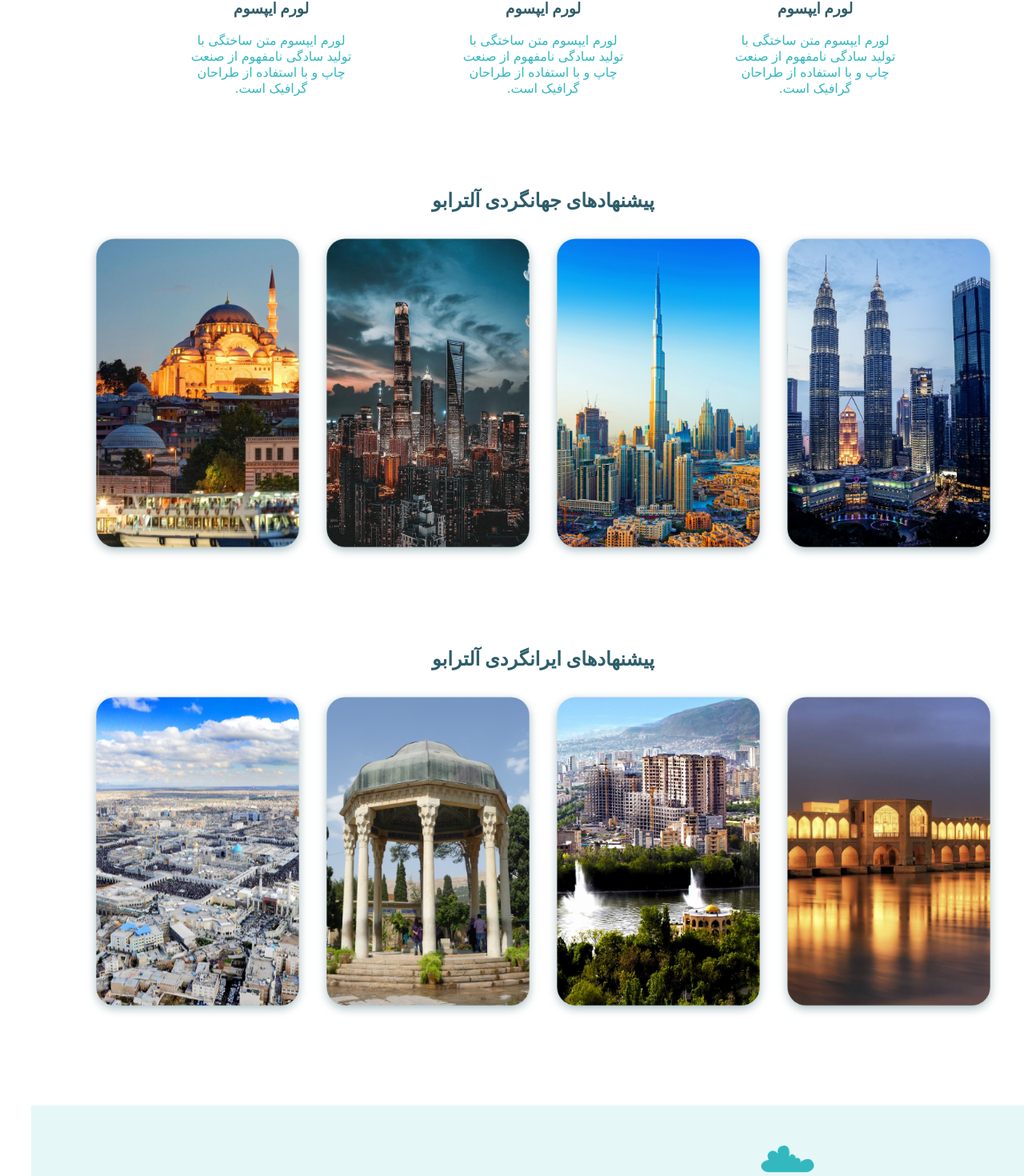
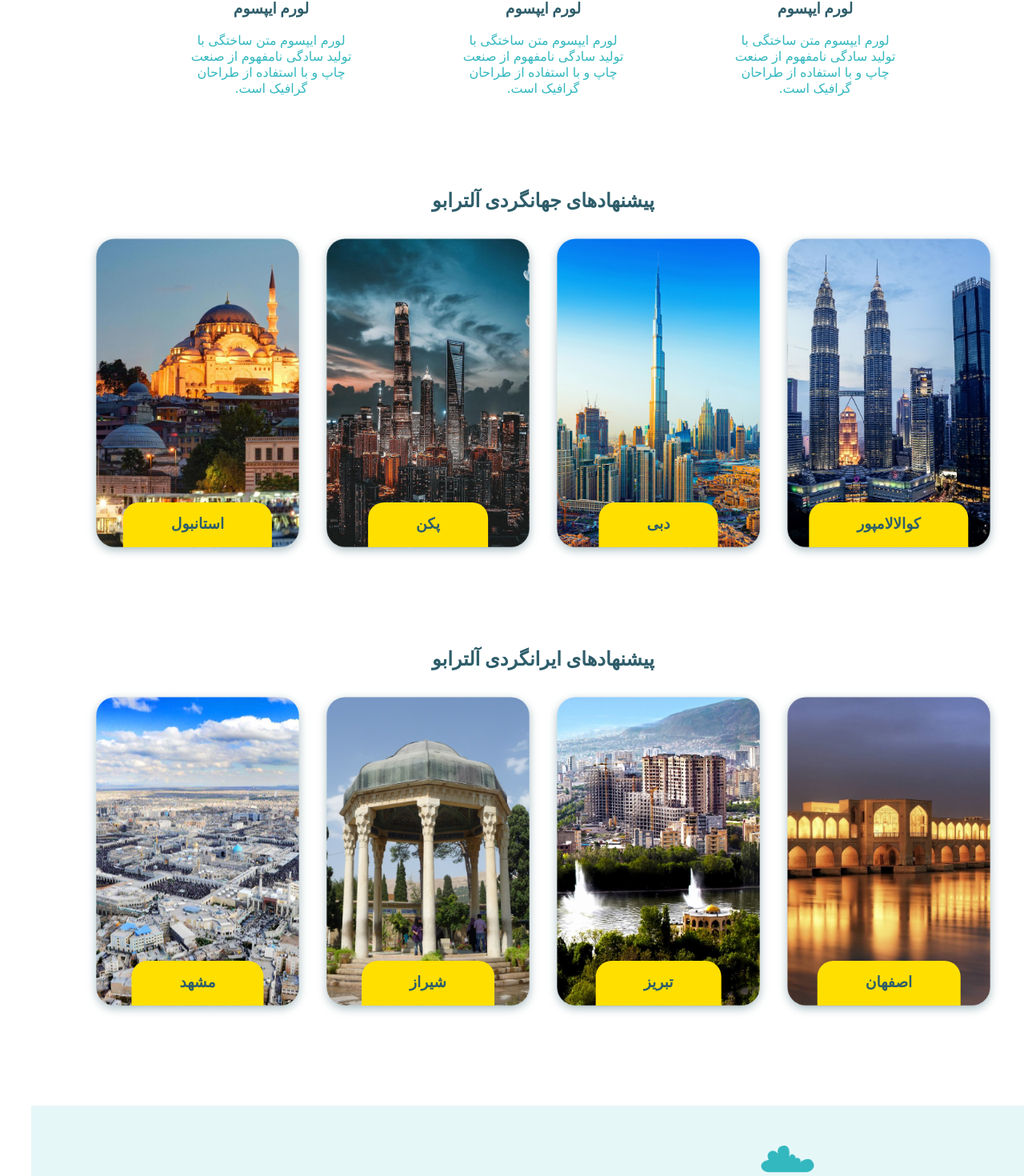
Before and after one commit to mohsen-pashootan/nahira-test-project, a React (Create React App) app: page / in a window 1280 px wide. Shown: the part 800-2270 px from the top of the page at 80% size. Built offline with nearby package versions, Linux system fonts and the light colour scheme.

Commit message:
text on image styled correctly

```diff
--- a/src/layouts/main/main.css
+++ b/src/layouts/main/main.css
@@ -152,6 +152,24 @@
     height: 420px;
 }
 
+.image-container {
+    position: relative;
+    text-align: center;
+    color: #2E5D6A;
+}
+
+.image-container h3 {
+    position: absolute;
+    background-color: #FFDF00;
+    top: 83%;
+    left: 50%;
+    transform: translate(-50%, -50%);
+    padding: 15px 60px 18px;
+    border-radius: 20px 20px 0px 0px;
+
+
+}
+
 /*----------third section-----------*/
 .third-section h2 {
     color: #2E5D6A;
--- a/src/layouts/main/main.js
+++ b/src/layouts/main/main.js
@@ -66,48 +66,50 @@ export default function MainPage() {
               </p>
             </article>
           </section>
+
           <section className="second-section">
             <h2>پیشنهادهای جهانگردی آلترابو</h2>
             <span className="tours-carousel">
-              <artice>
+              <artice className="image-container">
                 <img
                   src="Kuala-Lumpur-malaysia.png"
                   alt="Kuala-Lumpur-malaysia"
                 />
-                <span></span>
+                <h3>کوالالامپور</h3>
               </artice>
-              <artice>
+              <artice className="image-container">
                 <img src="/Dubai-Skyline.png" alt="Dubai-Skyline" />
-                <span></span>
+                <h3>دبی</h3>
               </artice>
-              <artice>
+              <artice className="image-container">
                 <img src="/pekan.png" alt="pekan" />
-                <span></span>
+                <h3>پکن</h3>
               </artice>
-              <artice>
+              <artice className="image-container">
                 <img src="/istanbul.png" alt="istanbul" />
-                <span></span>
+                <h3>استانبول</h3>
               </artice>
             </span>
           </section>
+
           <section className="third-section">
             <h2>پیشنهادهای ایرانگردی آلترابو</h2>
             <span className="tours-carousel">
-              <artice>
+              <artice className="image-container">
                 <img src="/isfahan.png" alt="isfahan" />
-                <span></span>
+                <h3>اصفهان</h3>
               </artice>
-              <artice>
+              <artice className="image-container">
                 <img src="/tabriz-urbanization.png" alt="tabriz-urbanization" />
-                <span></span>
+                <h3>تبریز</h3>
               </artice>
-              <artice>
+              <artice className="image-container">
                 <img src="/Haafezie.png" alt="Haafezie" />
-                <span></span>
+                <h3>شیراز</h3>
               </artice>
-              <artice>
+              <artice className="image-container">
                 <img src="/mashhad.png" alt="mashhad" />
-                <span></span>
+                <h3>مشهد</h3>
               </artice>
             </span>
           </section>
```
